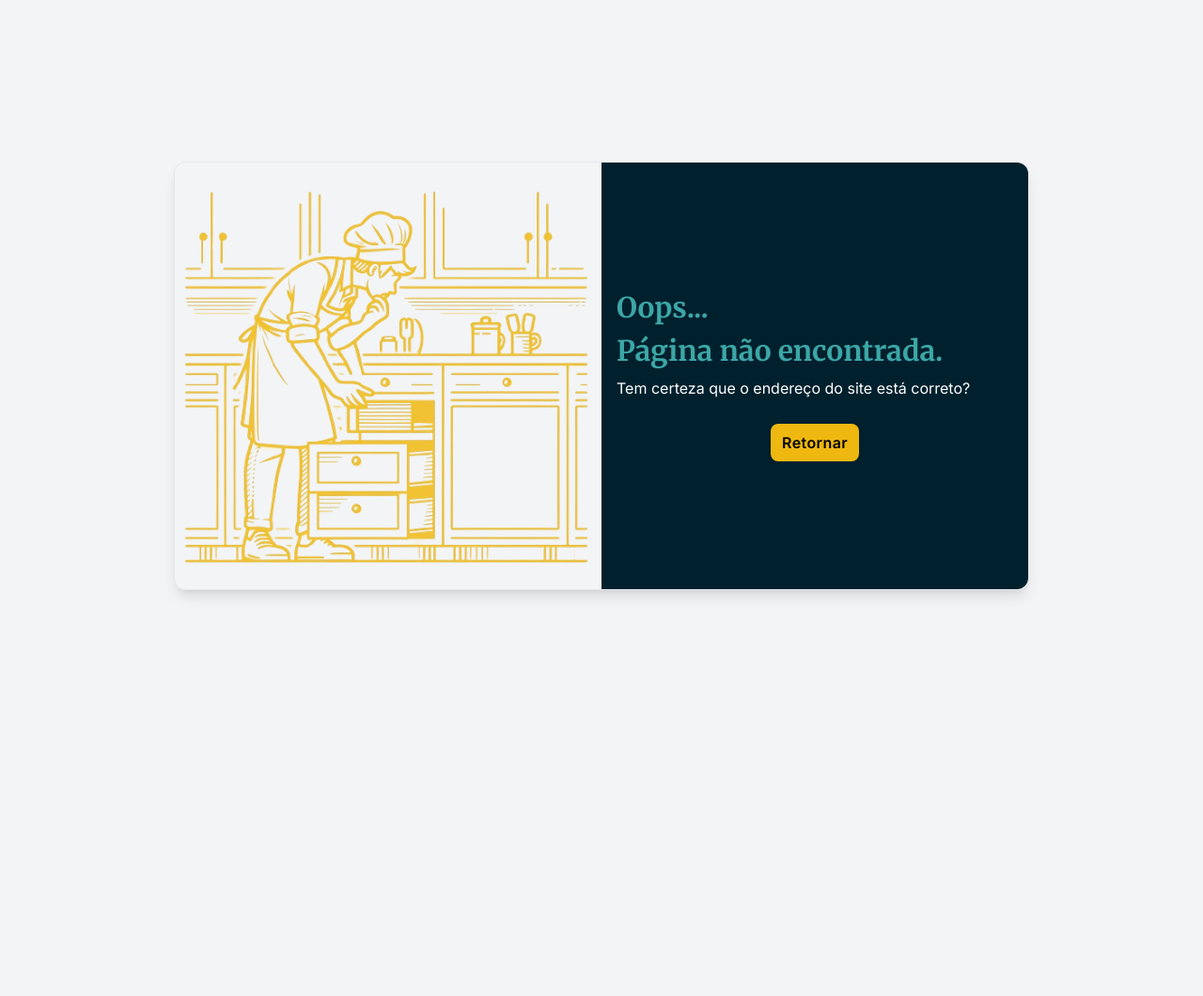
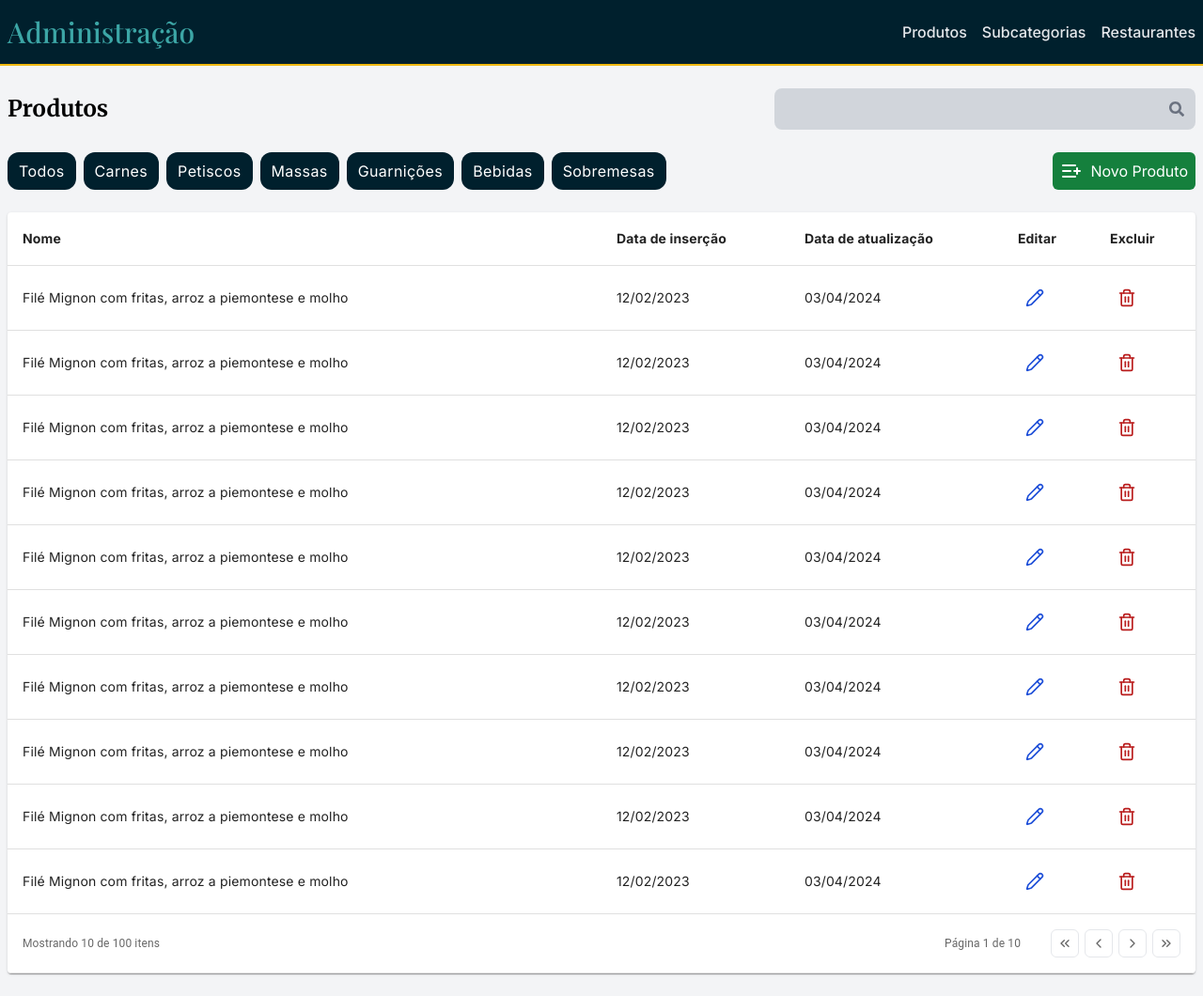
Before and after one commit to Caio-Pfaltzgraff/lecaru-front, a React (Vite) app: page /admin in a window 1280 px wide. Shown: the whole page at 94% size. Before the commit the page ends 800 px from the top, so only its background shows below. Built offline with nearby package versions, Linux system fonts and the light colour scheme; a web font is replaced by a local one.

Commit message:
FEAT: Página de produtos do admin

```diff
--- a/package.json
+++ b/package.json
@@ -10,10 +10,14 @@
     "preview": "vite preview"
   },
   "dependencies": {
+    "@emotion/react": "^11.11.4",
+    "@emotion/styled": "^11.11.5",
+    "@mui/material": "^5.15.15",
     "react": "^18.2.0",
     "react-dom": "^18.2.0",
     "react-icons": "^5.0.1",
-    "react-router-dom": "^6.22.3"
+    "react-router-dom": "^6.22.3",
+    "tailwind-merge": "^2.2.2"
   },
   "devDependencies": {
     "@types/react": "^18.2.66",
--- /dev/null
+++ b/src/components/admin/defaultPageAdmin.tsx
@@ -0,0 +1,15 @@
+import { Outlet } from "react-router-dom";
+import { NavBar } from "./navBar";
+
+export function DefaultPageAdmin() {
+  return (
+    <>
+      <header>
+        <NavBar />
+      </header>
+      <main className="mb-6">
+        <Outlet />
+      </main>
+    </>
+  )
+}
--- /dev/null
+++ b/src/components/admin/navBar.tsx
@@ -0,0 +1,75 @@
+import { useState } from "react";
+import { FaBars } from "react-icons/fa6";
+import { MdClose } from "react-icons/md";
+import { Link } from "react-router-dom";
+
+export function NavBar() {
+  const [menuOpen, setMenuOpen] = useState(false);
+
+  function handlerToggleMenu() {
+    setMenuOpen(!menuOpen);
+  }
+
+  return (
+    <nav className="w-full bg-lecaru-blue-dark md:border-b-2 md:border-lecaru-gold py-4 paddingPage">
+      <div className="flex justify-between items-center max-w-screen-xl mx-auto">
+        <h6 className="text-lecaru-blue-light text-2xl md:text-3xl font-medium font-logo">Administração</h6>
+
+        <div className="md:hidden">
+          {menuOpen
+            ? <MdClose className="text-gray-100 size-7 cursor-pointer" onClick={handlerToggleMenu}/>
+            : <FaBars className="text-gray-100 size-7 cursor-pointer" onClick={handlerToggleMenu}/>
+          }
+        </div>
+
+        <div className="hidden md:flex gap-4">
+          <Link
+            to='/admin'
+            className='navLink'
+          >
+            Produtos
+          </Link>
+          <Link
+            to='/admin/subcategorias'
+            className='navLink'
+          >
+            Subcategorias
+          </Link>
+          <Link
+            to='/admin/restaurantes'
+            className='navLink'
+          >
+            Restaurantes
+          </Link>
+        </div>
+      </div>
+      {menuOpen && (
+        <div className="h-screen w-full md:hidden bg-lecaru-blue-dark">
+          <div className="flex flex-col justify-center items-center h-full gap-16">
+            <Link
+              to="/admin"
+              className='navLinkMobile'
+              onClick={() => handlerToggleMenu()}
+            >
+              Produtos
+            </Link>
+            <Link
+              to="/admin/subcategorias"
+              className='navLinkMobile'
+              onClick={() => handlerToggleMenu()}
+            >
+              Subcategorias
+            </Link>
+            <Link
+              to="/admin/restaurants"
+              className='navLinkMobile'
+              onClick={() => handlerToggleMenu()}
+            >
+              Restaurantes
+            </Link>
+          </div>
+        </div>
+      )}
+    </nav>
+  )
+}
--- /dev/null
+++ b/src/components/admin/paginationButton.tsx
@@ -0,0 +1,16 @@
+import { ComponentProps } from "react";
+import { twMerge } from "tailwind-merge";
+
+interface Props extends ComponentProps<'button'> {}
+
+export function PaginationButton(props : Props) {
+  return (
+    <button
+      {...props}
+      className={twMerge(
+        'border p-1.5 rounded-md',
+        props.disabled ? 'opacity-50' : null
+      )}
+    />
+  )
+}
--- /dev/null
+++ b/src/pages/Admin/products.tsx
@@ -0,0 +1,119 @@
+import { Paper, Table, TableBody, TableCell, TableContainer, TableFooter, TableHead, TableRow } from "@mui/material";
+import { LuChevronLeft, LuChevronRight, LuChevronsLeft, LuChevronsRight, LuListPlus, LuPencil, LuSlidersHorizontal, LuTrash2 } from "react-icons/lu";
+import { PaginationButton } from "../../components/admin/paginationButton";
+import { Search } from './../../components/search';
+
+export function Products() {
+  return (
+    <div className="max-w-screen-xl mx-auto paddingPage space-y-6">
+      <div className="mt-6 space-y-6">
+        <div className="flex flex-col md:flex-row justify-between items-center gap-3">
+          <h4 className="text-2xl font-title font-semibold">Produtos</h4>
+          <Search />
+          <div className="w-full flex justify-between md:hidden">
+            <button className="flex items-center gap-2 text-white bg-lecaru-blue-dark py-3 px-6 rounded-lg tracking-wide">
+              <LuSlidersHorizontal className="size-5"/> Filtrar
+            </button>
+            <button className="flex items-center text-white bg-green-700 rounded-md p-2 gap-2 outline-none">
+              <LuListPlus className="size-5"/> Novo Produto
+            </button>
+          </div>
+        </div>
+        <div className="hidden md:inline-flex justify-between flex-wrap gap-y-3 w-full">
+          <div className="flex items-center flex-wrap gap-2">
+            <button className="flex items-center justify-center outline-none gap-2 py-2 px-3 bg-lecaru-blue-dark rounded-xl text-white tracking-wide">
+              Todos
+            </button>
+            <button className="flex items-center justify-center outline-none gap-2 py-2 px-3 bg-lecaru-blue-dark rounded-xl text-white tracking-wide">
+              Carnes
+            </button>
+            <button className="flex items-center justify-center outline-none gap-2 py-2 px-3 bg-lecaru-blue-dark rounded-xl text-white tracking-wide">
+              Petiscos
+            </button>
+            <button className="flex items-center justify-center outline-none gap-2 py-2 px-3 bg-lecaru-blue-dark rounded-xl text-white tracking-wide">
+              Massas
+            </button>
+            <button className="flex items-center justify-center outline-none gap-2 py-2 px-3 bg-lecaru-blue-dark rounded-xl text-white tracking-wide">
+              Guarnições
+            </button>
+            <button className="flex items-center justify-center outline-none gap-2 py-2 px-3 bg-lecaru-blue-dark rounded-xl text-white tracking-wide">
+              Bebidas
+            </button>
+            <button className="flex items-center justify-center outline-none gap-2 py-2 px-3 bg-lecaru-blue-dark rounded-xl text-white tracking-wide">
+              Sobremesas
+            </button>
+          </div>
+
+          <div className="flex justify-end">
+            <button className="flex items-center text-white bg-green-700 rounded-md p-2 gap-2 outline-none">
+              <LuListPlus className="size-6"/> Novo Produto
+            </button>
+          </div>
+        </div>
+      </div>
+
+      <TableContainer component={Paper} className="mt-6">
+        <Table sx={{ minWidth: '640px' }}>
+          <TableHead>
+            <TableRow>
+              <TableCell align="left" sx={{fontWeight: 'bold', fontFamily: 'Inter'}}>Nome</TableCell>
+              <TableCell align="left" sx={{fontWeight: 'bold', fontFamily: 'Inter'}}>Data de inserção</TableCell>
+              <TableCell align="left" sx={{fontWeight: 'bold', fontFamily: 'Inter'}}>Data de atualização</TableCell>
+              <TableCell align="left" sx={{fontWeight: 'bold', fontFamily: 'Inter'}}>Editar</TableCell>
+              <TableCell align="left" sx={{fontWeight: 'bold', fontFamily: 'Inter'}}>Excluir</TableCell>
+            </TableRow>
+          </TableHead>
+
+          <TableBody>
+            {Array.from({ length: 10 }).map((_, index) => (
+              <TableRow key={index + 1} className="md:hover:bg-zinc-100">
+                <TableCell sx={{ fontFamily: 'Inter' }} className="md:w-1/2">Filé Mignon com fritas, arroz a piemontese e molho</TableCell>
+                <TableCell sx={{ fontFamily: 'Inter' }}>12/02/2023</TableCell>
+                <TableCell sx={{ fontFamily: 'Inter' }}>03/04/2024</TableCell>
+                <TableCell sx={{ fontFamily: 'Inter' }}>
+                  <button className="flex justify-center items-center outline-none text-blue-700 md:hover:bg-blue-100 p-2 rounded-full">
+                    <LuPencil className="size-5"/>
+                  </button>
+                </TableCell>
+                <TableCell sx={{ fontFamily: 'Inter' }}>
+                  <button className="flex justify-center items-center outline-none text-red-700 md:hover:bg-red-100 p-2 rounded-full">
+                    <LuTrash2 className="size-5"/>
+                  </button>
+                </TableCell>
+              </TableRow>
+            ))}
+          </TableBody>
+
+          <TableFooter>
+            <TableRow>
+              <TableCell colSpan={2}>
+                Mostrando 10 de 100 itens
+              </TableCell>
+              <TableCell colSpan={3} align="right">
+                <div className="inline-flex items-center gap-8">
+                  <span>Página 1 de 10</span>
+
+                  <div className="flex gap-1.5">
+                    <PaginationButton>
+                      <LuChevronsLeft className="size-4" />
+                    </PaginationButton>
+                    <PaginationButton>
+                      <LuChevronLeft className="size-4" />
+                    </PaginationButton>
+                    <PaginationButton>
+                      <LuChevronRight className="size-4" />
+                    </PaginationButton>
+                    <PaginationButton>
+                      <LuChevronsRight className="size-4" />
+                    </PaginationButton>
+                  </div>
+                </div>
+              </TableCell>
+            </TableRow>
+          </TableFooter>
+        </Table>
+      </TableContainer>
+
+    </div>
+  )
+}
--- a/src/routes.tsx
+++ b/src/routes.tsx
@@ -1,7 +1,9 @@
 import { BrowserRouter, Route, Routes } from "react-router-dom";
+import { DefaultPageAdmin } from "./components/admin/defaultPageAdmin";
 import { DefaultPage } from "./components/defaultPage";
 import { ScrollToTop } from "./components/scrollToTop";
 import { About } from "./pages/About";
+import { Products } from "./pages/Admin/products";
 import { Home } from "./pages/Home";
 import { Menu } from "./pages/Menu";
 import { NotFound } from "./pages/NotFound";
@@ -18,6 +20,10 @@
           <Route path='/unidades' element={<Units />} />
         </Route>
 
+        <Route path="/admin" element={<DefaultPageAdmin />}>
+          <Route index element={<Products />} />
+        </Route>
+
         <Route path="*" element={<NotFound />} />
       </Routes>
       <ScrollToTop />
```
Also changed, not shown: 1 other file (tests, documents, lock files or other folders).
